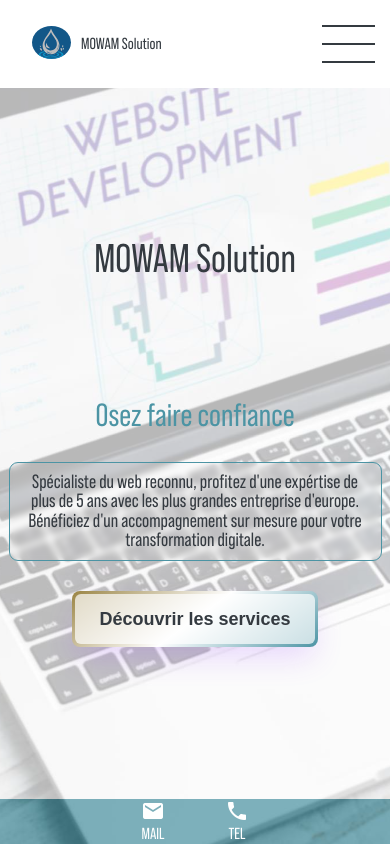
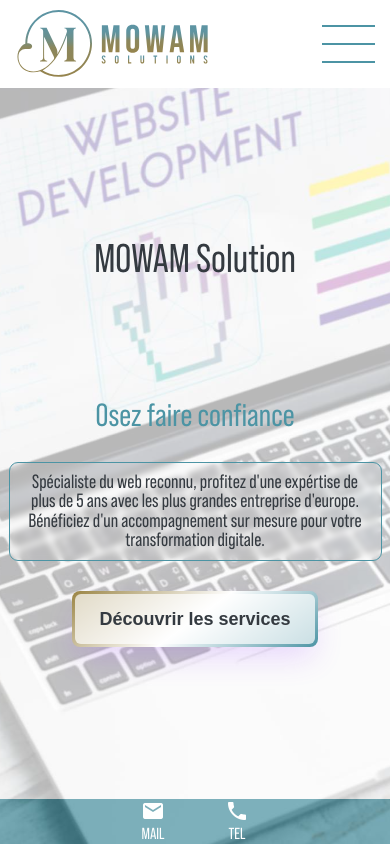
Before and after one commit to mohammed266392/mowamSite3, an Angular app: page /home in a window 390 px wide. Built offline with nearby package versions, Linux system fonts and the light colour scheme.

Commit message:
mowam solution logo

```diff
--- a/src/app/component/header2/header2.component.css
+++ b/src/app/component/header2/header2.component.css
@@ -22,15 +22,12 @@
 
 }
 .header_gauche_image{
-  width: 39px;
   align-self: center;
-  margin-left: 17px;
 
 }
 
 .header_gauche_image_logo{
-  border-radius: 50%;
-  width: 39px;
+  height: var(--largeur-header);
 }
 
 .header_gauche_titre{
@@ -74,7 +71,9 @@
 
 
 @media screen and (max-width:500px) {
-
+.header_gauche_image_logo{
+  height: calc(var(--largeur-header) - 18px);
+}
 
 .header_droite, .header_gauche{
     min-width: inherit;
--- a/src/app/component/header2/header2.component.html
+++ b/src/app/component/header2/header2.component.html
@@ -2,11 +2,14 @@
 
     <div class="header_gauche">
         <div class="header_gauche_image">
-            <img class="header_gauche_image_logo" [src]="logo" alt="logo teach French And Arabic">
+            <!-- <img class="header_gauche_image_logo" [src]="logo" alt="logo teach French And Arabic"> -->
+            <img class="header_gauche_image_logo" src="./../../../assets/images/mowam-solutions-cadre-svg.svg" alt="logo teach French And Arabic">
+
+
         </div>
-        <p class="header_gauche_titre" >
+        <!-- <p class="header_gauche_titre" >
             {{title}}
-        </p>
+        </p> -->
     </div>
     <div class="header_milieu">
         <app-onglets-plus [onglets]="onglets"></app-onglets-plus>
--- a/src/styles.css
+++ b/src/styles.css
@@ -8,7 +8,7 @@
 	--color-second : #4c94a4 ;
 	--mat-icon-color : #ffffff;
 	--color-third: #9a8443;
-	--color-bar-header :  #343A40;
+	--color-bar-header :  #4c94a4;
 	--color-landing-page : #343A40;
 
 	--color-second-rgb:76, 148, 164;
```
Also changed, not shown: src/assets/images/mowam-solutions-cadre-svg.svg (added).
